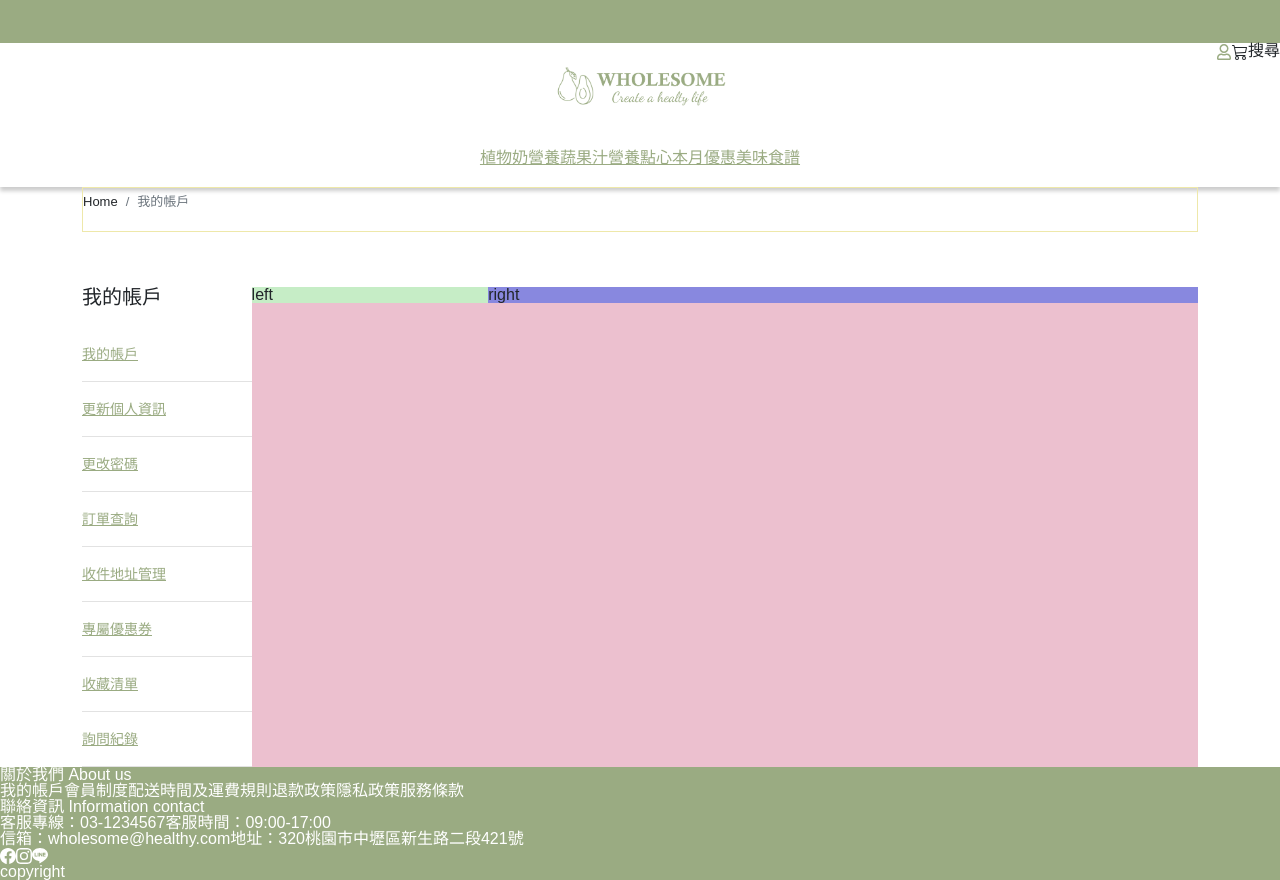
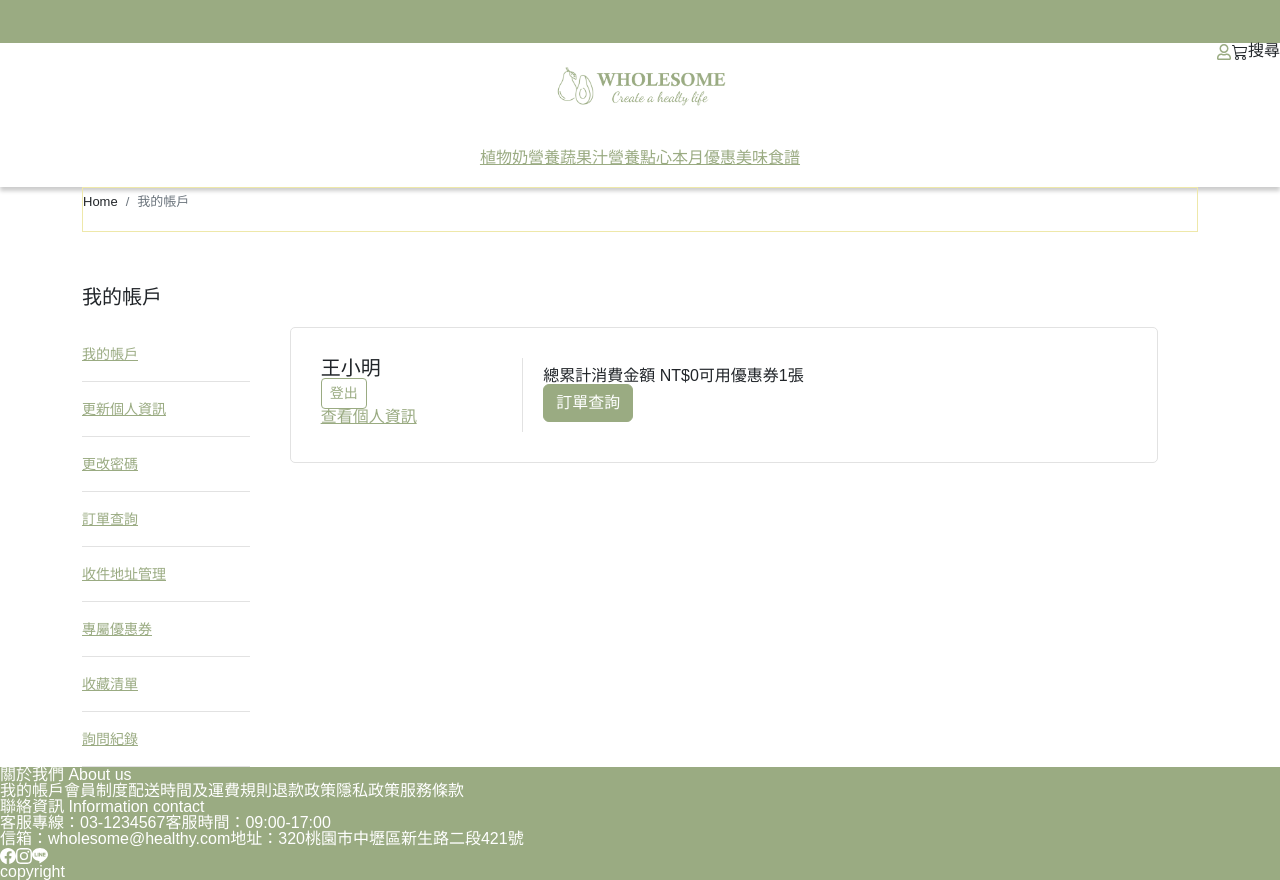
Before and after one commit to henry4682/wholesome-project, a React (Create React App) app: page /account in a window 1280 px wide. Built offline with nearby package versions, Linux system fonts and the light colour scheme.

Commit message:
update AccountInfo

```diff
--- a/src/pages/Account/AccountInfo/index.js
+++ b/src/pages/Account/AccountInfo/index.js
@@ -1,12 +1,32 @@
 import React from 'react';
 import './index.scss';
+import { Link } from 'react-router-dom';
+
 function AccountInfo() {
   return (
     <>
       <div className="account_info w-100">
         <div className="account_info-card w-100 d-flex">
-          <div className="account_info-card-left w-25">left</div>
-          <div className="account_info-card-right w-75">right</div>
+          <div className="account_info-card-left w-25">
+            <p className="account_info-card-name">王小明</p>
+            <button className="btn btn-sm btn-outline-primary">登出</button>
+            <div>
+              <Link to="edit">查看個人資訊</Link>
+            </div>
+          </div>
+          <div className="account_info-card-right w-75">
+            <div className="d-flex">
+              <p>
+                總累計消費金額 NT$<span>0</span>
+              </p>
+              <p>
+                可用優惠券<span>1</span>張
+              </p>
+            </div>
+            <Link to="orders" className="btn btn-primary text-white">
+              訂單查詢
+            </Link>
+          </div>
         </div>
       </div>
     </>
--- a/src/pages/Account/AccountInfo/index.scss
+++ b/src/pages/Account/AccountInfo/index.scss
@@ -1,12 +1,19 @@
 .account_info {
-  background-color: rgb(236, 192, 207);
+  // border: 1px solid rgb(236, 192, 207);
+  padding: 40px;
   &-card {
-    background-color: peachpuff;
+    border: 1px solid #e2e2e2;
+    border-radius: 5px;
+    padding: 30px;
     &-left {
-      background-color: rgb(198, 237, 198);
+      // border: 1px solid rgb(198, 237, 198);
+    }
+    &-name {
+      font-size: 20px;
     }
     &-right {
-      background-color: rgb(136, 136, 223);
+      border-left: 1px solid #e2e2e2;
+      padding: 10px 20px;
     }
   }
 }
```
Also changed, not shown: src/pages/Account/AccountModifyPassword/index.js (+0 -8 lines).
